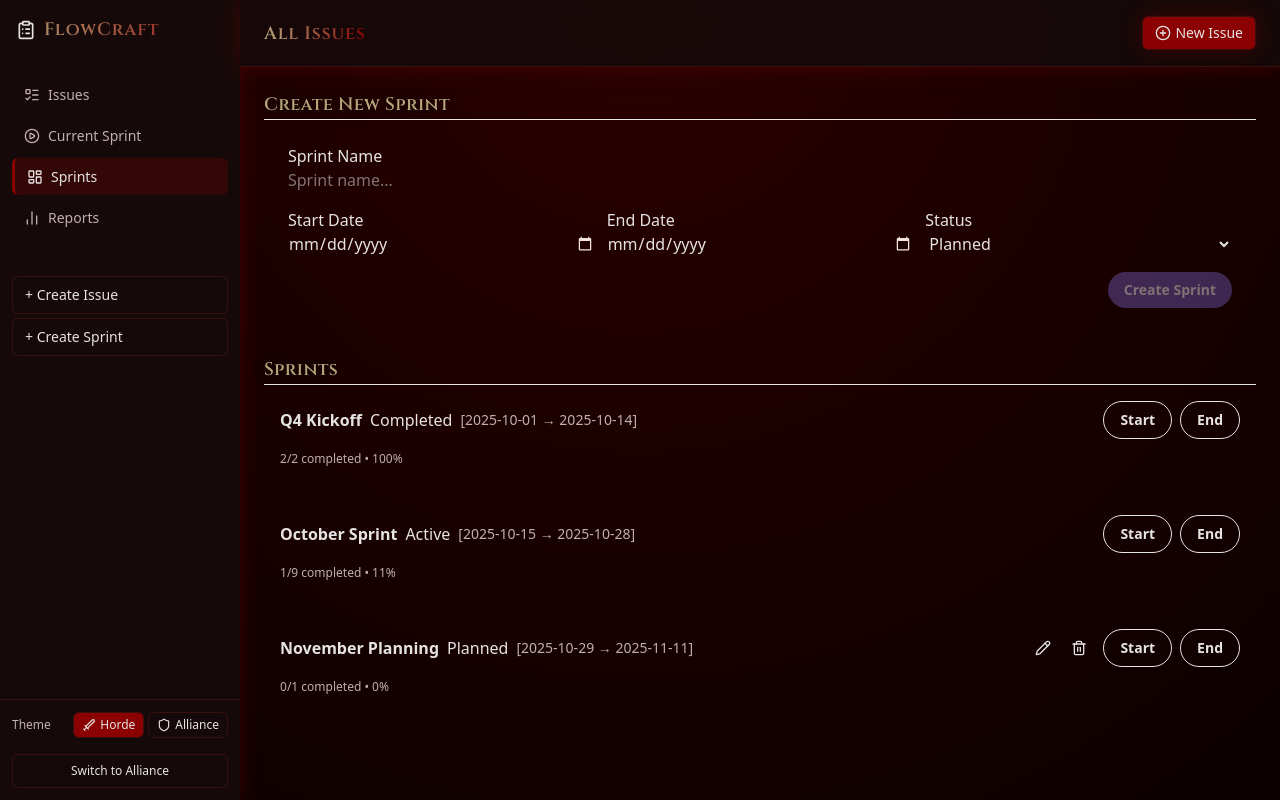
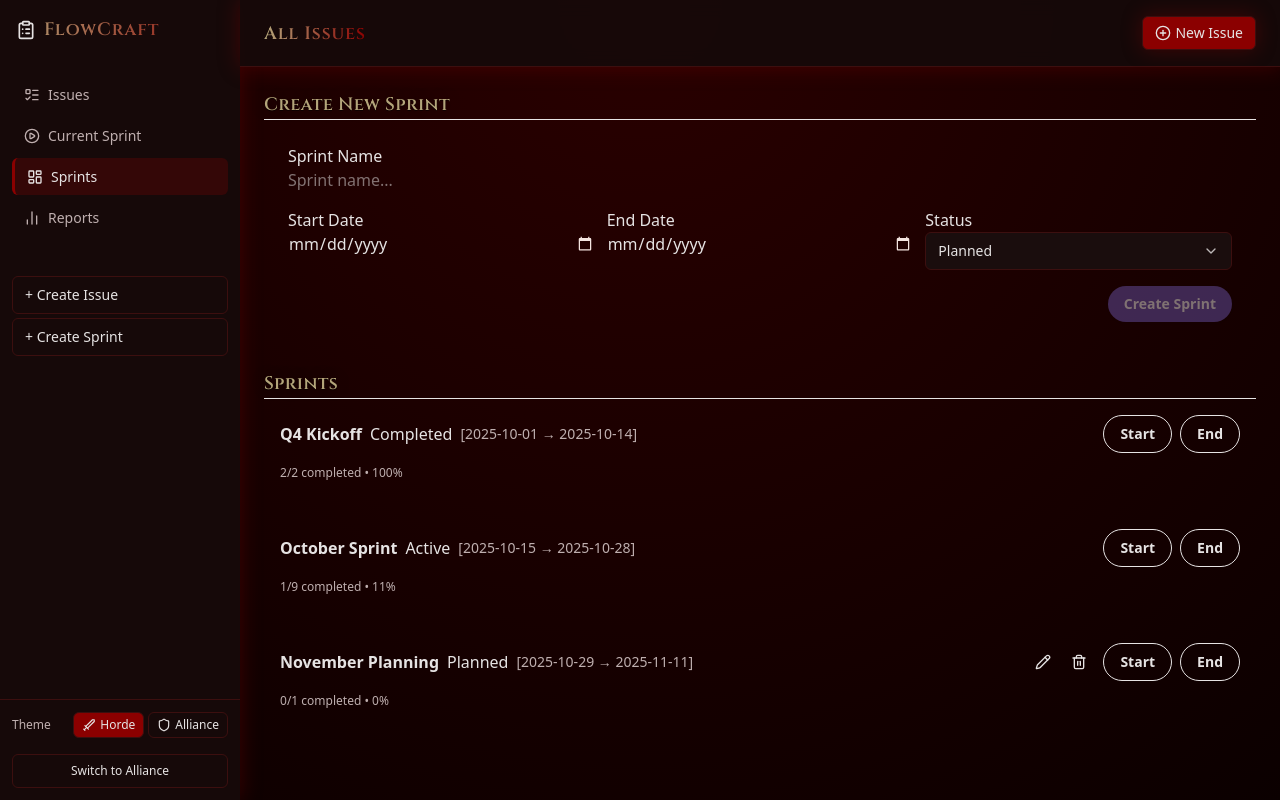
Before and after one commit to piotrkozarski/FloWCraft-Next, a React (Vite) app: page /sprints in a window 1280 px wide. Built offline with nearby package versions, Linux system fonts and the light colour scheme.

Commit message:
Fix sprint status visibility combo items

```diff
--- a/src/components/SprintForm.tsx
+++ b/src/components/SprintForm.tsx
@@ -1,5 +1,12 @@
 import { useState } from 'react'
 import { useFCStore, type SprintStatus } from '../store'
+import Select, { type Option } from './ui/Select'
+
+const STATUS_OPTS: Option<SprintStatus>[] = [
+  { label: "Planned", value: "Planned" },
+  { label: "Active", value: "Active" },
+  { label: "Completed", value: "Completed" },
+]
 
 export default function SprintForm() {
   const create = useFCStore(s => s.createSprint)
@@ -57,13 +64,12 @@ export default function SprintForm() {
 
           <div>
             <label className="label">Status</label>
-            <select
-              className="select w-full"
+            <Select
               value={status}
-              onChange={e=>setStatus(e.target.value as SprintStatus)}
-            >
-              {['Planned','Active','Completed'].map(s => <option key={s}>{s}</option>)}
-            </select>
+              onChange={setStatus}
+              options={STATUS_OPTS}
+              className="w-full"
+            />
           </div>
         </div>
 
--- a/src/components/modals/SprintCreateModal.tsx
+++ b/src/components/modals/SprintCreateModal.tsx
@@ -3,8 +3,15 @@ import Modal from "../ui/Modal"
 import { useUI } from "../../store/ui"
 import { useFCStore } from "../../store"
 import type { SprintStatus } from "../../store"
+import Select, { type Option } from "../ui/Select"
 
-const STATUSES: SprintStatus[] = ["Planned","Active","Completed"]
+// const STATUSES: SprintStatus[] = ["Planned","Active","Completed"] // Removed unused constant
+
+const STATUS_OPTS: Option<SprintStatus>[] = [
+  { label: "Planned", value: "Planned" },
+  { label: "Active", value: "Active" },
+  { label: "Completed", value: "Completed" },
+]
 
 export default function SprintCreateModal() {
   const open = useUI(s => s.newSprintOpen)
@@ -54,10 +61,12 @@ export default function SprintCreateModal() {
           </div>
           <div className="sm:max-w-[220px]">
             <label className="block text-sm mb-1 text-[var(--muted)]">Status</label>
-            <select className="theme-select w-full min-w-0 rounded-md px-2 py-2 text-sm"
-                    value={status} onChange={e=>setStatus(e.target.value as SprintStatus)}>
-              {STATUSES.map(s => <option key={s}>{s}</option>)}
-            </select>
+            <Select
+              value={status}
+              onChange={setStatus}
+              options={STATUS_OPTS}
+              className="w-full"
+            />
           </div>
         </div>
 
--- a/src/components/modals/SprintEditModal.tsx
+++ b/src/components/modals/SprintEditModal.tsx
@@ -3,8 +3,15 @@ import Modal from "../ui/Modal"
 import { useUI } from "../../store/ui"
 import { useFCStore } from "../../store"
 import type { SprintStatus } from "../../store"
+import Select, { type Option } from "../ui/Select"
 
-const STATUSES: SprintStatus[] = ["Planned","Active","Completed"]
+// const STATUSES: SprintStatus[] = ["Planned","Active","Completed"] // Removed unused constant
+
+const STATUS_OPTS: Option<SprintStatus>[] = [
+  { label: "Planned", value: "Planned" },
+  { label: "Active", value: "Active" },
+  { label: "Completed", value: "Completed" },
+]
 
 export default function SprintEditModal() {
   const open = useUI(s => s.editSprintId !== null)
@@ -95,13 +102,12 @@ export default function SprintEditModal() {
           </div>
           <div className="sm:max-w-[220px]">
             <label className="block text-sm mb-1 text-[var(--muted)]">Status</label>
-            <select
-              className="theme-select w-full min-w-0 rounded-md px-2 py-2 text-sm"
+            <Select
               value={status}
-              onChange={e => setStatus(e.target.value as SprintStatus)}
-            >
-              {STATUSES.map(s => <option key={s}>{s}</option>)}
-            </select>
+              onChange={setStatus}
+              options={STATUS_OPTS}
+              className="w-full"
+            />
           </div>
         </div>
 
--- /dev/null
+++ b/src/components/ui/Select.tsx
@@ -0,0 +1,70 @@
+import { Fragment } from "react"
+import { Listbox, Transition } from "@headlessui/react"
+import { Check, ChevronDown } from "lucide-react"
+
+export type Option<T extends string = string> = { label: string; value: T; disabled?: boolean }
+
+interface SelectProps<T extends string = string> {
+  value: T
+  onChange: (v: T) => void
+  options: Option<T>[]
+  className?: string
+  buttonClassName?: string
+  panelClassName?: string
+}
+
+export default function Select<T extends string>({
+  value, onChange, options, className = "", buttonClassName = "", panelClassName = ""
+}: SelectProps<T>) {
+  const selected = options.find(o => o.value === value) ?? options[0]
+
+  return (
+    <div className={`relative ${className}`}>
+      <Listbox value={value} onChange={onChange}>
+        <Listbox.Button
+          className={`w-full inline-flex items-center justify-between gap-2 rounded-md px-3 py-2 text-sm
+            bg-[var(--surface)] border border-[var(--border)] text-[var(--text)]
+            focus:outline-none focus-visible:outline-2 focus-visible:outline-offset-2 focus-visible:outline-[var(--accent)]
+            ${buttonClassName}`}
+        >
+          <span>{selected?.label ?? selected?.value}</span>
+          <ChevronDown className="h-4 w-4 opacity-80" />
+        </Listbox.Button>
+
+        <Transition as={Fragment}
+          enter="transition ease-out duration-100"
+          enterFrom="opacity-0 -translate-y-1"
+          enterTo="opacity-100 translate-y-0"
+          leave="transition ease-in duration-75"
+          leaveFrom="opacity-100 translate-y-0"
+          leaveTo="opacity-0 -translate-y-1"
+        >
+          <Listbox.Options
+            className={`absolute z-50 mt-1 w-full max-h-60 overflow-auto rounded-md shadow-lg ring-1 ring-[var(--border)]
+              bg-[var(--panel)] text-[var(--text)] ${panelClassName}`}
+          >
+            {options.map(opt => (
+              <Listbox.Option
+                key={opt.value}
+                value={opt.value}
+                disabled={opt.disabled}
+                className={({ active, disabled }) =>
+                  `cursor-pointer select-none px-3 py-2 text-sm
+                   ${disabled ? "opacity-50 cursor-not-allowed" : ""}
+                   ${active ? "bg-[var(--accent)]/20" : ""}`
+                }
+              >
+                {({ selected }) => (
+                  <div className="flex items-center justify-between">
+                    <span>{opt.label}</span>
+                    {selected && <Check className="h-4 w-4 opacity-90" />}
+                  </div>
+                )}
+              </Listbox.Option>
+            ))}
+          </Listbox.Options>
+        </Transition>
+      </Listbox>
+    </div>
+  )
+}
```
